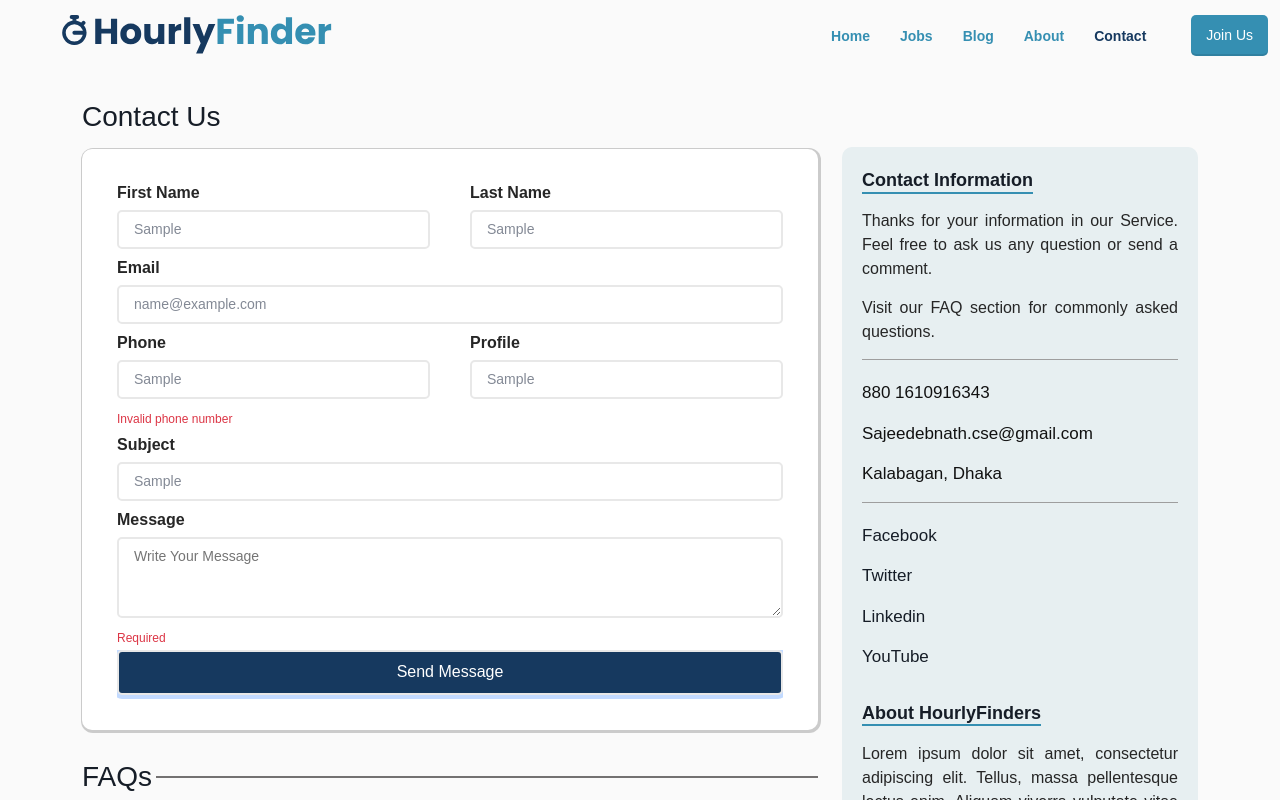
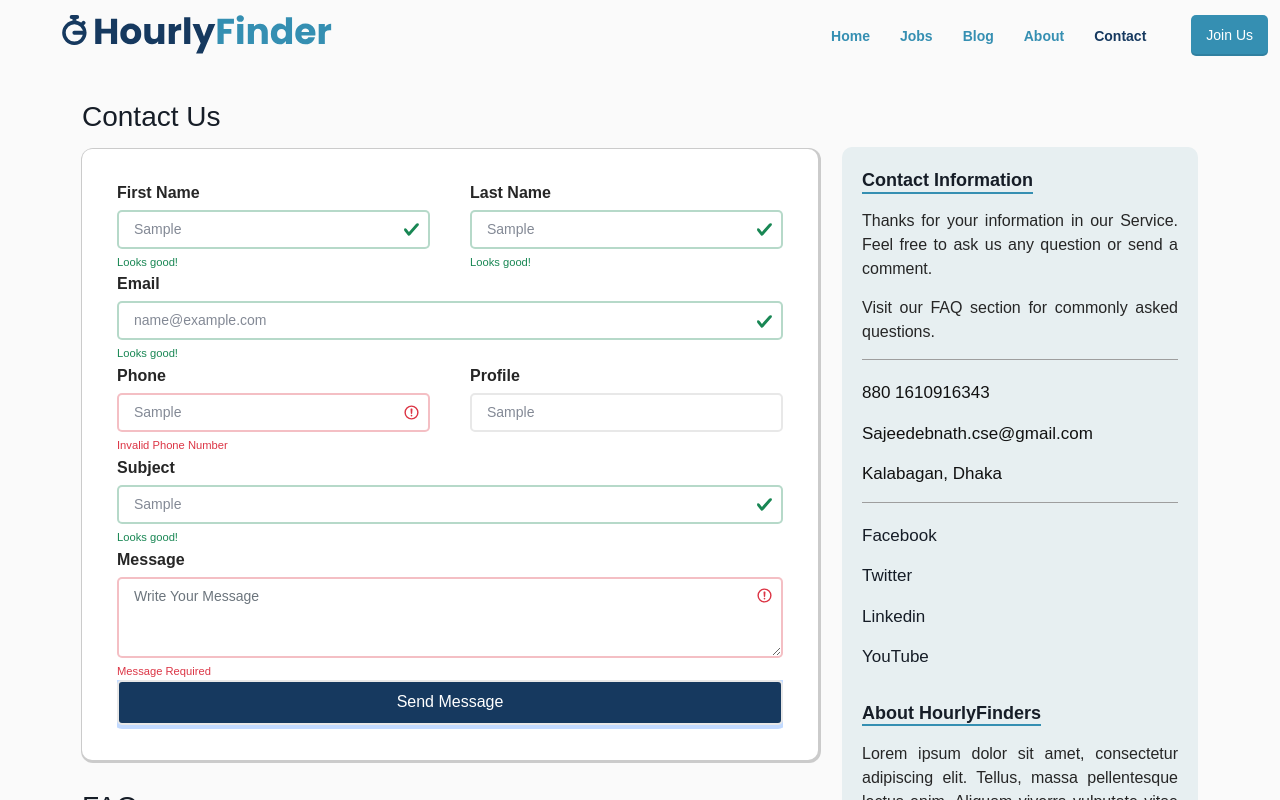
Before and after one commit to Rashed360/hourly-finder, a React (Create React App) app: page /contact in a window 1280 px wide. Both pictures are taken after typing "Sample", "Sample", "name@example.com", "Sample", "Sample", "Sample" into the empty fields and a click on the input "Send Message". Shown: the top 800 px of the page. Built offline with nearby package versions, Linux system fonts and the light colour scheme; no server answers.

Commit message:
contact form validate with formik

```diff
--- a/src/components/contact/contactFormSection/ContactFormSection.js
+++ b/src/components/contact/contactFormSection/ContactFormSection.js
@@ -1,118 +1,155 @@
-import React from 'react'
-import { Formik } from 'formik'
+import { Field, Formik } from "formik"
+import React from "react"
 
 const ContactFormSection = () => {
+  const initialValues = {
+    first_name: "",
+    last_name: "",
+    email: "",
+    phone: "",
+    profile_name: "",
+    subject: "",
+    message: "",
+  }
+
+  const validateHandle = (values) => {
+    const errors = {}
+    if (!values.first_name) {
+      errors.first_name = "First Name Required"
+    }
+    if (!values.last_name) {
+      errors.last_name = "Last Name Required"
+    }
+
+    if (!values.email) {
+      errors.email = "Email Required"
+    } else if (!/^[A-Z0-9._%+-]+@[A-Z0-9.-]+\.[A-Z]{2,}$/i.test(values.email)) {
+      errors.email = "Invalid Email Address"
+    }
+    if (!values.phone) {
+      errors.phone = "Phone Number Required"
+    } else if (!/^(0|[1-9]\d*)$/.test(values.phone)) {
+      errors.phone = "Invalid Phone Number"
+    } else if (values.phone <= 11) {
+      errors.phone = "Must be 11 digit"
+    }
+
+    if (!values.subject) {
+      errors.subject = "Subject Required"
+    }
+    if (!values.message) {
+      errors.message = "Message Required"
+    }
+
+    return errors
+  }
+
+  const handleSubmit = (values) => {
+    console.log(values)
+  }
   return (
     <div className='contact-form-area'>
       <h2 className='contact-title'>Contact Us</h2>
       <div className='contact-form'>
-				<Formik
-					initialValues={{
-						first_name: '',
-						last_name: '',
-						email: '',
-						phone: '',
-						profile_name: '',
-						subject: '',
-						message: '',
-					}}
-					validate={values => {
-						const errors = {}
-						if (!values.first_name) {
-							errors.first_name = 'Required'
-						}
-						if (!values.last_name) {
-							errors.last_name = 'Required'
-						}
-
-						if (!values.email) {
-							errors.email = 'Required'
-						} else if (
-							!/^[A-Z0-9._%+-]+@[A-Z0-9.-]+\.[A-Z]{2,}$/i.test(values.email)
-						) {
-							errors.email = 'Invalid email address'
-						}
-						if (!values.phone) {
-							errors.phone = 'Required'
-						} else if (!/^(0|[1-9]\d*)$/.test(values.phone)) {
-							errors.phone = 'Invalid phone number'
-						} else if (values.phone <= 11) {
-							errors.phone = 'phone must be 11 digit'
-						}
-
-						if (!values.subject) {
-							errors.subject = 'Required'
-						}
-						if (!values.message) {
-							errors.message = 'Required'
-						}
-
-						return errors
-					}}
-					onSubmit={values => {
-						console.log(values)
-					}}
-				>
-					{({ values, errors, handleChange, handleSubmit }) => (
-						<form onSubmit={handleSubmit}>
+        <Formik initialValues={initialValues} validate={validateHandle} onSubmit={handleSubmit}>
+          {({ values, errors, touched, handleChange, handleSubmit, handleReset }) => (
+            <form onSubmit={handleSubmit} onReset={handleReset}>
               <div className='form-field name'>
                 <div className='first-name'>
                   <label htmlFor=''>First Name</label>
-									<input
+                  <Field
                     name='first_name'
                     type='text'
+                    className={
+                      touched.first_name
+                        ? errors.first_name
+                          ? "form-control is-invalid"
+                          : "form-control is-valid"
+                        : "form-control"
+                    }
                     placeholder='Enter your  first name'
                     onChange={handleChange}
                     value={values.first_name}
                   />
-									<p className='text-danger'>
-										<small style={{ fontSize: '12px' }}>{errors.first_name}</small>
-									</p>
+                  {touched.first_name && errors.first_name ? (
+                    <div className='invalid-feedback'>{errors.first_name}</div>
+                  ) : (
+                    <div className='valid-feedback'>Looks good!</div>
+                  )}
                 </div>
                 <div className='last-name'>
                   <label htmlFor=''>Last Name</label>
-									<input
+                  <Field
                     type='text'
                     placeholder='Enter your last name'
                     name='last_name'
+                    className={
+                      touched.last_name
+                        ? errors.last_name
+                          ? "form-control is-invalid"
+                          : "form-control is-valid"
+                        : "form-control"
+                    }
                     onChange={handleChange}
                     value={values.last_name}
                   />
-									<p className='text-danger'>
-										<small style={{ fontSize: '12px' }}>{errors.last_name}</small>
-									</p>
+                  {touched.last_name && errors.last_name ? (
+                    <div className='invalid-feedback'>{errors.last_name}</div>
+                  ) : (
+                    <div className='valid-feedback'>Looks good!</div>
+                  )}
                 </div>
               </div>
+
               <div className='form-field email'>
                 <label htmlFor=''>Email</label>
-								<input
+                <Field
                   name='email'
                   type='email'
                   placeholder='Enter your  email adress'
                   onChange={handleChange}
                   value={values.email}
+                  className={
+                    touched.email
+                      ? errors.email
+                        ? "form-control is-invalid"
+                        : "form-control is-valid"
+                      : "form-control"
+                  }
                 />
-								<p className='text-danger'>
-									<small style={{ fontSize: '12px' }}>{errors.email}</small>
-								</p>
+                {touched.email && errors.email ? (
+                  <div className='invalid-feedback'>{errors.email}</div>
+                ) : (
+                  <div className='valid-feedback'>Looks good!</div>
+                )}
               </div>
+
               <div className='form-field'>
                 <div className='contact-phone'>
                   <label htmlFor=''>Phone</label>
-									<input
+                  <Field
                     name='phone'
                     type='text'
                     placeholder='Enter your  phone  number'
                     onChange={handleChange}
                     value={values.phone}
+                    className={
+                      touched.phone
+                        ? errors.phone
+                          ? "form-control is-invalid"
+                          : "form-control is-valid"
+                        : "form-control"
+                    }
                   />
-									<p className='text-danger'>
-										<small style={{ fontSize: '12px' }}>{errors.phone}</small>
-									</p>
+                  {touched.phone && errors.phone ? (
+                    <div className='invalid-feedback'>{errors.phone}</div>
+                  ) : (
+                    <div className='valid-feedback'>Looks good!</div>
+                  )}
                 </div>
                 <div className='profile'>
                   <label htmlFor=''>Profile</label>
-									<input
+                  <Field
                     type='text'
                     name='profile_name'
                     placeholder='Enter profile name (optional)'
@@ -121,19 +158,30 @@ const ContactFormSection = () => {
                   />
                 </div>
               </div>
+
               <div className='form-field subject'>
                 <label htmlFor=''>Subject</label>
-								<input
+                <Field
                   type='text'
                   name='subject'
                   placeholder='Enter your  query subject'
                   onChange={handleChange}
                   value={values.subject}
+                  className={
+                    touched.subject
+                      ? errors.subject
+                        ? "form-control is-invalid"
+                        : "form-control is-valid"
+                      : "form-control"
+                  }
                 />
-								<p className='text-danger'>
-									<small style={{ fontSize: '12px' }}>{errors.subject}</small>
-								</p>
+                {touched.subject && errors.subject ? (
+                  <div className='invalid-feedback'>{errors.subject}</div>
+                ) : (
+                  <div className='valid-feedback'>Looks good!</div>
+                )}
               </div>
+
               <div className='form-field message'>
                 <label htmlFor=''>Message</label>
                 <textarea
@@ -144,13 +192,23 @@ const ContactFormSection = () => {
                   placeholder='Write Your Message'
                   onChange={handleChange}
                   value={values.message}
+                  className={
+                    touched.message
+                      ? errors.message
+                        ? "form-control is-invalid"
+                        : "form-control is-valid"
+                      : "form-control"
+                  }
                 ></textarea>
-								<p className='text-danger'>
-									<small style={{ fontSize: '12px' }}>{errors.message}</small>
-								</p>
+                {touched.message && errors.message ? (
+                  <div className='invalid-feedback'>{errors.message}</div>
+                ) : (
+                  <div className='valid-feedback'>Looks good!</div>
+                )}
               </div>
+
               <div className='form-field'>
-								<input type='submit' value='Send Message' className='btn submit' />
+                <Field type='submit' value='Send Message' className='btn submit' />
               </div>
             </form>
           )}
```
Lines whose indentation alone changed are shown as unchanged.
